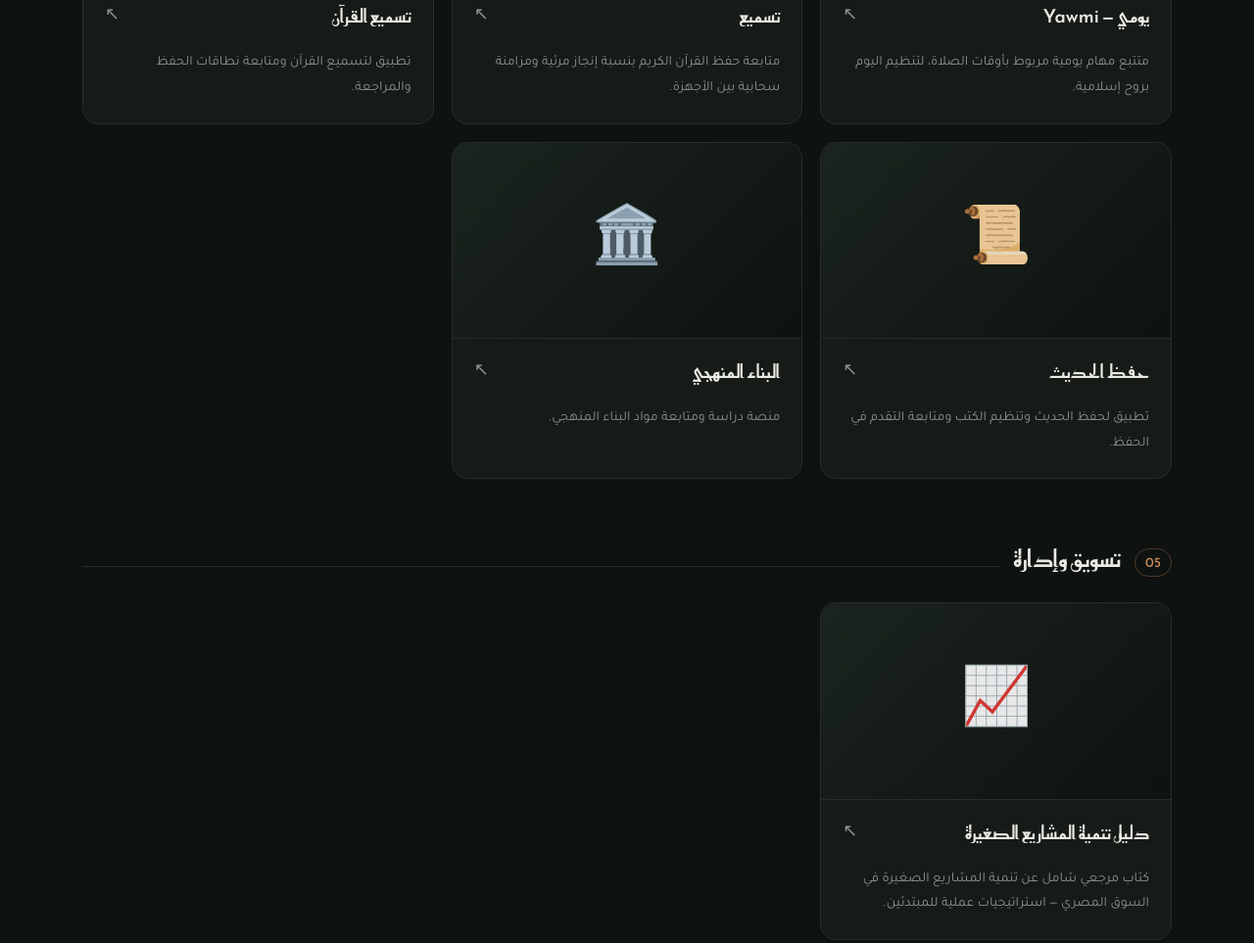
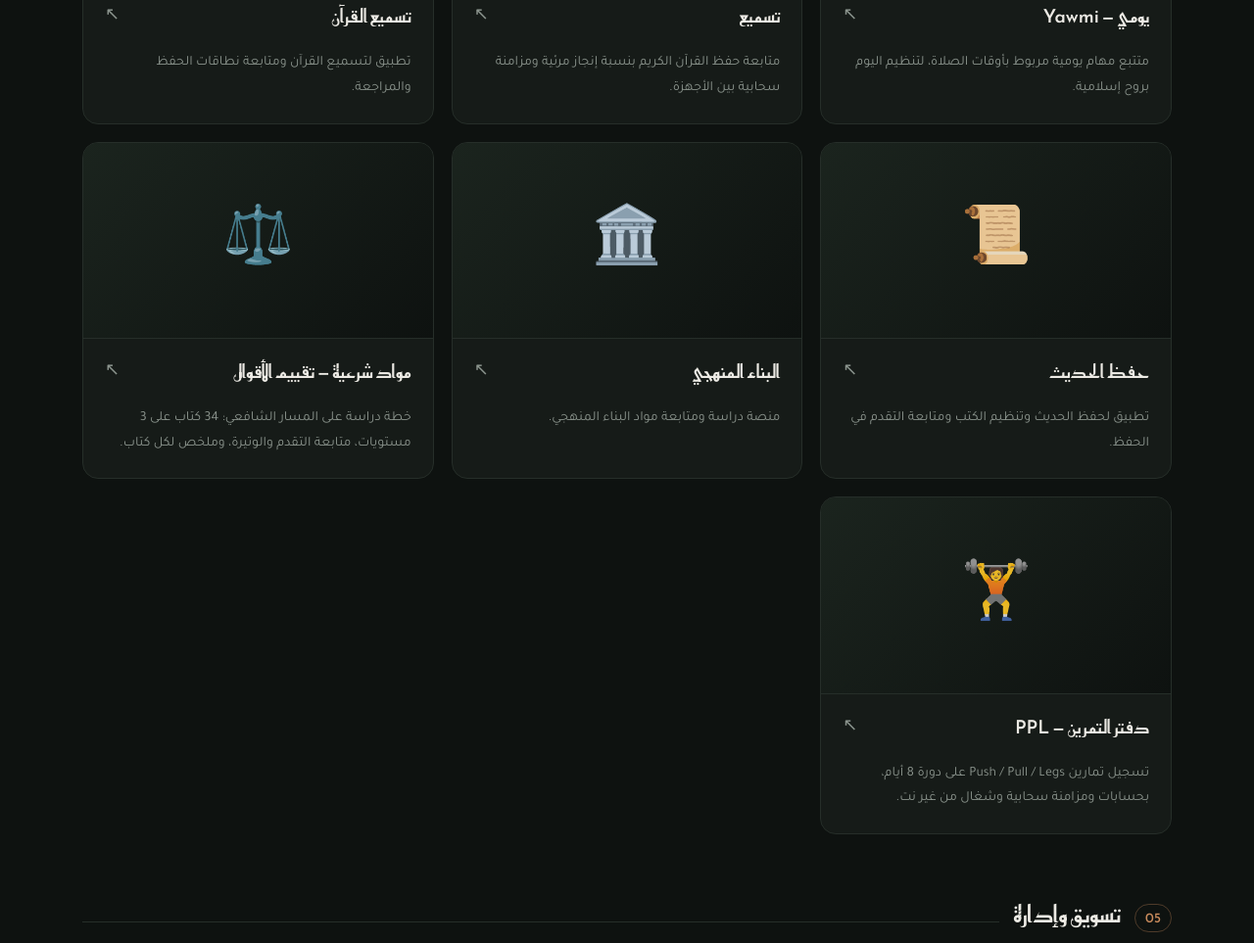
Before and after one commit to tayyibalmuslim-tech/tanzem, a plain HTML site: page index.html in a window 1280 px wide. Shown: the part 2489-3452 px from the top of the page at 98% size. Drawn offline with Linux system fonts and the light colour scheme.

Commit message:
إضافة تطبيقي «مواد شرعية» و«دفتر التمرين» إلى المعرض (قسم الأدوات)
Co-Authored-By: Claude Opus 5.5 <noreply@anthropic.com>
Claude-Session: https://claude.ai/code/session_01KFtYBqY1tHrhksZW6twjm8

```diff
--- a/index.html
+++ b/index.html
@@ -43,6 +43,8 @@ main{position:relative;z-index:1;max-width:1160px;margin:0 auto;padding:56px 24p
 <a class="card" href="https://tayyibalmuslim-tech.github.io/QQQQQQ/#ranges" target="_blank" rel="noopener"><div class="card-cover"><span class="icon">🎙️</span></div><div class="card-body"><div class="card-top"><h3 class="card-title">تسميع القرآن</h3><div class="card-arrow">↖</div></div><p class="card-desc">تطبيق لتسميع القرآن ومتابعة نطاقات الحفظ والمراجعة.</p></div></a>
 <a class="card" href="https://tayyibalmuslim-tech.github.io/7des/#books" target="_blank" rel="noopener"><div class="card-cover"><span class="icon">📜</span></div><div class="card-body"><div class="card-top"><h3 class="card-title">حفظ الحديث</h3><div class="card-arrow">↖</div></div><p class="card-desc">تطبيق لحفظ الحديث وتنظيم الكتب ومتابعة التقدم في الحفظ.</p></div></a>
 <a class="card" href="https://tayyibalmuslim-tech.github.io/Albinaa_Almanhaji/" target="_blank" rel="noopener"><div class="card-cover"><span class="icon">🏛️</span></div><div class="card-body"><div class="card-top"><h3 class="card-title">البناء المنهجي</h3><div class="card-arrow">↖</div></div><p class="card-desc">منصة دراسة ومتابعة مواد البناء المنهجي.</p></div></a>
+<a class="card" href="https://tayyibalmuslim-tech.github.io/moad-shr3ia/" target="_blank" rel="noopener"><div class="card-cover"><span class="icon">⚖️</span></div><div class="card-body"><div class="card-top"><h3 class="card-title">مواد شرعية — تقييم الأقوال</h3><div class="card-arrow">↖</div></div><p class="card-desc">خطة دراسة على المسار الشافعي: 34 كتاب على 3 مستويات، متابعة التقدم والوتيرة، وملخص لكل كتاب.</p></div></a>
+<a class="card" href="https://tayyibalmuslim-tech.github.io/gym/" target="_blank" rel="noopener"><div class="card-cover"><span class="icon">🏋️</span></div><div class="card-body"><div class="card-top"><h3 class="card-title">دفتر التمرين — PPL</h3><div class="card-arrow">↖</div></div><p class="card-desc">تسجيل تمارين Push / Pull / Legs على دورة 8 أيام، بحسابات ومزامنة سحابية وشغال من غير نت.</p></div></a>
 </div></section>
 
 <section class="group"><div class="group-head"><span class="group-num">05</span><span class="group-title">تسويق وإدارة</span><span class="group-line"></span></div><div class="grid">
```
